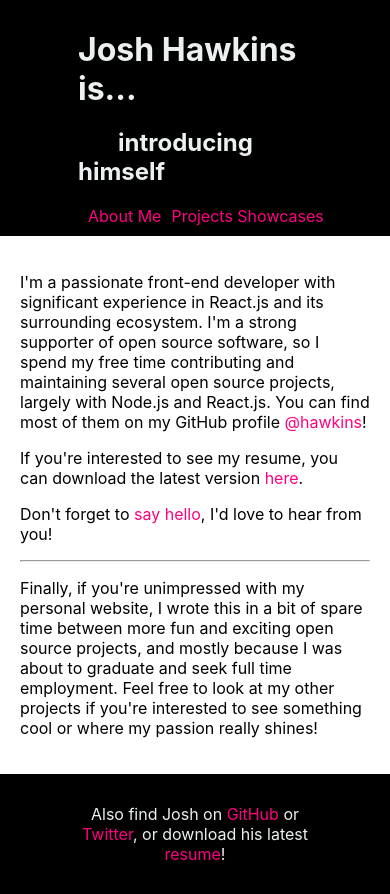
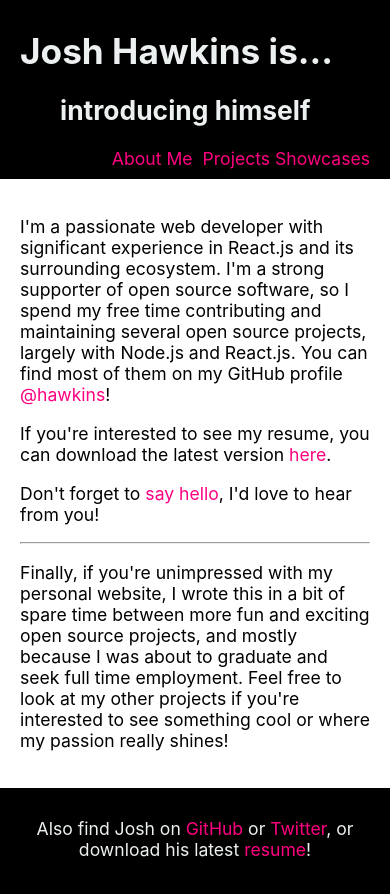
Before and after one commit to hawkins/hawkins.github.io, a Next.js app: page /introducing-himself in a window 390 px wide. Built offline with nearby package versions, Linux system fonts and the light colour scheme.

Commit message:
Revamp mobile styles

```diff
--- a/components/footer.js
+++ b/components/footer.js
@@ -11,9 +11,15 @@ const Footer = () => (
     <style jsx>{`
       div {
         text-align: center;
-        padding: 30px 20%;
+        padding: 30px 20px;
         background-color: black;
         color: #ecf0f1;
+      }
+      @media (min-width: 700px) {
+        div {
+          padding: 30px 20%;
+          background-color: black;
+        }
       }
     `}</style>
   </div>
--- a/components/header.js
+++ b/components/header.js
@@ -42,8 +42,14 @@ const Header = ({ title }) => (
         white-space: nowrap;
       }
       .header {
-        padding: 30px 20% 10px 20%;
+        padding: 30px 20px 10px 20px;
         background-color: black;
+      }
+      @media (min-width: 700px) {
+        .header {
+          padding: 30px 20% 10px 20%;
+          background-color: black;
+        }
       }
     `}</style>
   </div>
--- a/layouts/page.js
+++ b/layouts/page.js
@@ -53,13 +53,15 @@ const Page = ({ title, children }) => (
         content={title ? "Josh Hawkins is " + title : "Josh Hawkins is..."}
       />
       <title>{title ? "Josh Hawkins is " + title : "Josh Hawkins is..."}</title>
+      <meta name="viewport" content="width=device-width,initial-scale=1.0" />
       <style>{`
         body {
           padding: 0;
           margin: 0;
           height: 100%;
           background-color: black;
-          font-family: -apple-system, BlinkMacSystemFont, "Segoe UI", "Roboto", "Oxygen", "Ubuntu", "Cantarell", "Fira Sans", "Droid Sans", "Helvetica Neue", sans-serif
+          font-family: -apple-system, BlinkMacSystemFont, "Segoe UI", "Roboto", "Oxygen", "Ubuntu", "Cantarell", "Fira Sans", "Droid Sans", "Helvetica Neue", sans-serif;
+          font-size: 110%;
         }
         pre {
           margin: 10px;
@@ -85,6 +87,9 @@ const Page = ({ title, children }) => (
         }
 
         @media (min-width: 700px) {
+          body {
+            font-size: 100%;
+          }
           .content {
             padding: 20px 10%;
           }
--- a/pages/index.js
+++ b/pages/index.js
@@ -10,7 +10,7 @@ export default () => (
     <ul>
       <li>
         <Link prefetch href="/an-open-source-fanatic">
-          <a>an open source fanatic and developer</a>
+          <a>an open source fanatic</a>
         </Link>
       </li>
       <li>
--- a/pages/introducing-himself.js
+++ b/pages/introducing-himself.js
@@ -3,11 +3,11 @@ import Page from "../layouts/page";
 export default () => (
   <Page title="introducing himself">
     <p>
-      I'm a passionate front-end developer with significant experience in
-      React.js and its surrounding ecosystem. I'm a strong supporter of open
-      source software, so I spend my free time contributing and maintaining
-      several open source projects, largely with Node.js and React.js. You can
-      find most of them on my GitHub profile
+      I'm a passionate web developer with significant experience in React.js and
+      its surrounding ecosystem. I'm a strong supporter of open source software,
+      so I spend my free time contributing and maintaining several open source
+      projects, largely with Node.js and React.js. You can find most of them on
+      my GitHub profile
       <a href="http://www.github.com/hawkins" target="_blank">
         {" "}
         @hawkins
```
